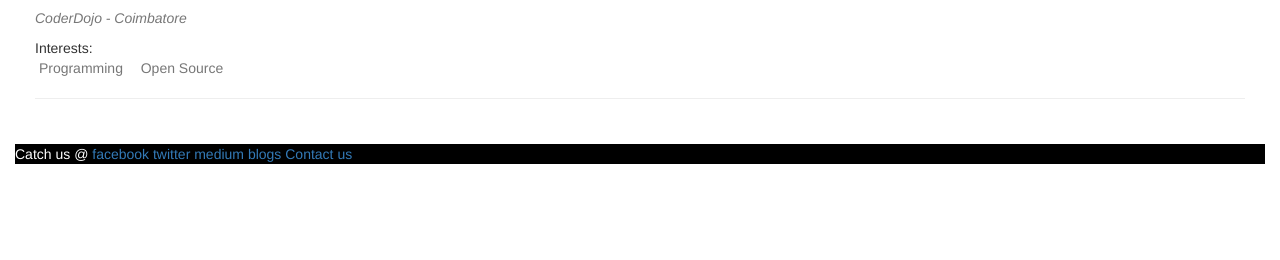
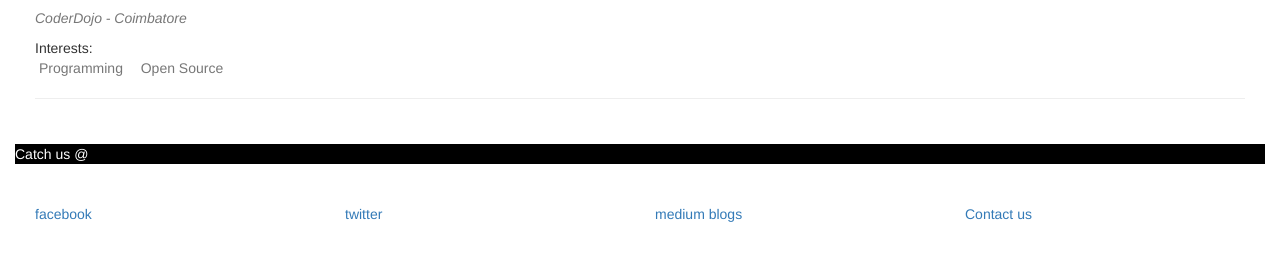
Before and after one commit to CDCoimbatore/Volunteers, a plain HTML site: page index.html in a window 1280 px wide. Shown: the part 1626-1886 px from the top of the page. Before the commit the page ends 1810 px from the top, so only its background shows below. Drawn offline with nearby package versions, Linux system fonts and the light colour scheme.

Commit message:
Added some bootstrap classes to footer

```diff
--- a/index.html
+++ b/index.html
@@ -121,10 +121,12 @@ Date: Dec 18th 2016
 		</tr>
 		</div>
 		<footer>Catch us @
-			<a href="http://www.facebook.com/dojocbe">facebook</a>
-			<a href="https://twitter.com/coderdojocbe">twitter</a>
-			<a href="https://medium.com/coderdojo-coimbatore">medium blogs</a>
-			<a href="mailto:info@coderdojocoimbatore.site">Contact us</a>
+			<div class="row">
+				<div class="col-sm-3"><a href="http://www.facebook.com/dojocbe">facebook</a></div>
+				<div class="col-sm-3"><a href="https://twitter.com/coderdojocbe">twitter</a></div>
+				<div class="col-sm-3"><a href="https://medium.com/coderdojo-coimbatore">medium blogs</a></div>
+				<div class="col-sm-3"><a href="mailto:info@coderdojocoimbatore.site">Contact us</a></div>
+			</div>
 		</footer>
 		</div>
 	</body>
```
